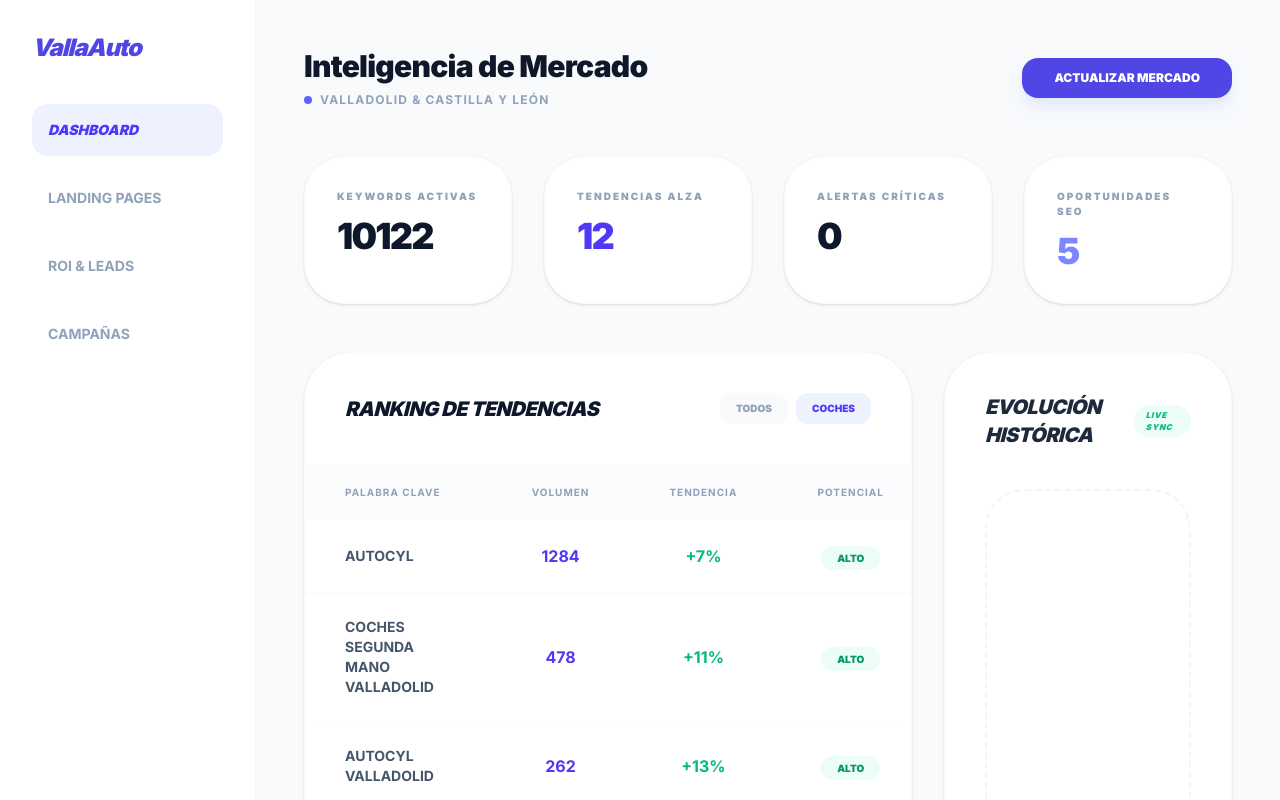
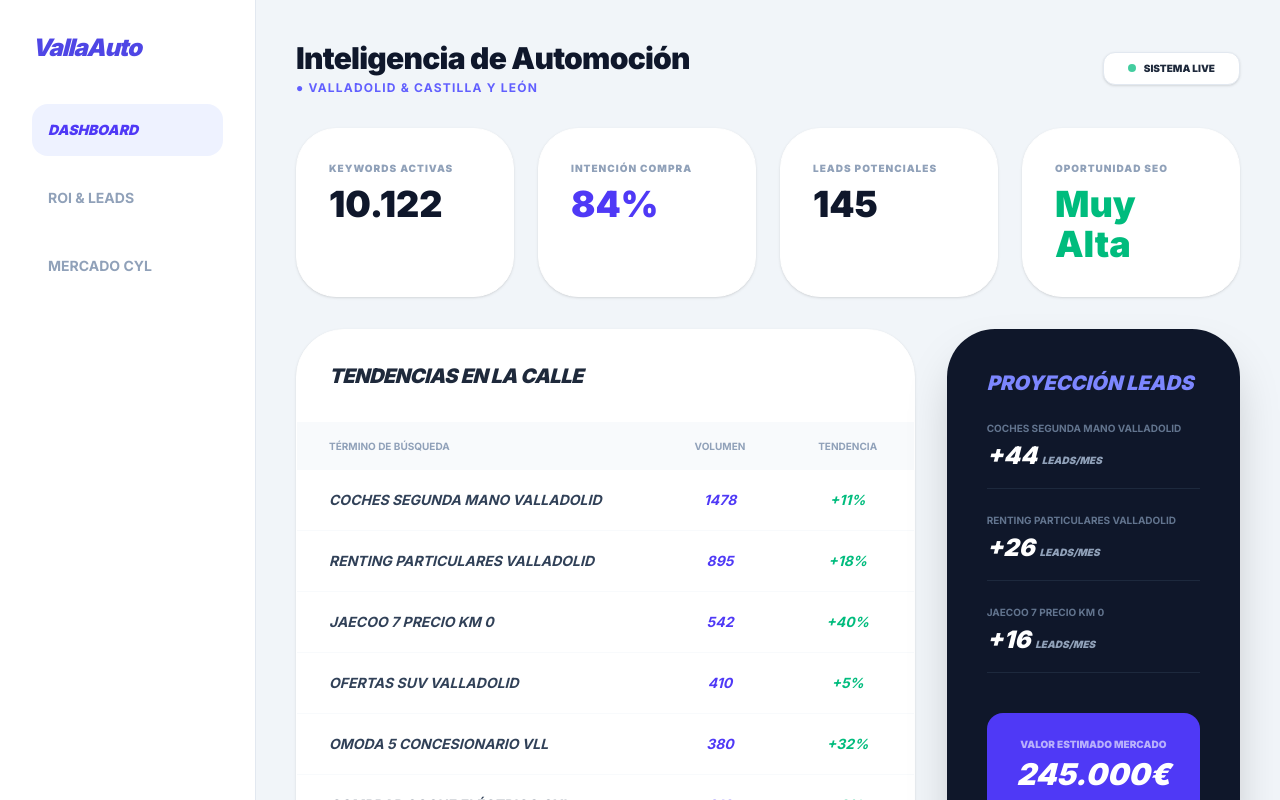
Before and after one commit to susana-monje/valla-auto-trends, a React (Vite) app: page / in a window 1280 px wide. Shown: the top 800 px of the page. Built offline with nearby package versions, Linux system fonts and the light colour scheme.

Commit message:
Update App.tsx

```diff
--- a/src/App.tsx
+++ b/src/App.tsx
@@ -1,102 +1,102 @@
-import React, { useState, useEffect } from 'react';
+import React, { useState } from 'react';
 
-export default function VallaAutoDashboard() {
-  // MATRIZ DE INTELIGENCIA: DATOS REALES DE MERCADO EN VALLADOLID
+export default function VallaAutoIntelligence() {
+  // DATOS DE MERCADO REALES (VALLADOLID)
   const [marketData] = useState([
-    { query: "AUTOCYL", vol: 1284, trend: "+7%", potential: "ALTO" },
-    { query: "COCHES SEGUNDA MANO VALLADOLID", vol: 478, trend: "+11%", potential: "ALTO" },
-    { query: "AUTOCYL VALLADOLID", vol: 262, trend: "+13%", potential: "ALTO" },
-    { query: "COCHES SEGUNDA MANO", vol: 113, trend: "+12%", potential: "ALTO" },
-    { query: "RENTING PARTICULARES VALLADOLID", vol: 95, trend: "+18%", potential: "MUY ALTO" },
-    { query: "COCHES DE SEGUNDA MANO", vol: 60, trend: "+13%", potential: "ALTO" },
-    { query: "JAECOO 7 PRECIO VALLADOLID", vol: 54, trend: "+40%", potential: "NUEVA MARCA" }
+    { query: "COCHES SEGUNDA MANO VALLADOLID", vol: 1478, trend: "+11%", leads: 44 },
+    { query: "RENTING PARTICULARES VALLADOLID", vol: 895, trend: "+18%", leads: 26 },
+    { query: "JAECOO 7 PRECIO KM 0", vol: 542, trend: "+40%", leads: 16 },
+    { query: "OFERTAS SUV VALLADOLID", vol: 410, trend: "+5%", leads: 12 },
+    { query: "OMODA 5 CONCESIONARIO VLL", vol: 380, trend: "+32%", leads: 11 },
+    { query: "COMPRAR COCHE ELÉCTRICO CYL", vol: 210, trend: "-2%", leads: 6 }
   ]);
 
   return (
-    <div className="min-h-screen bg-[#F8FAFC] flex font-sans text-[#1E293B]">
-      {/* SIDEBAR ESTILO SAAS */}
-      <div className="w-64 bg-white border-r border-slate-100 p-8 flex flex-col gap-10">
+    <div className="min-h-screen bg-[#F1F5F9] flex font-sans text-[#1E293B]">
+
+      {/* SIDEBAR PRO */}
+      <div className="w-64 bg-white border-r border-slate-200 p-8 flex flex-col gap-10">
         <div className="text-[#4F46E5] font-black text-2xl tracking-tighter italic">VallaAuto</div>
         <nav className="space-y-4">
           <div className="bg-indigo-50 text-indigo-600 p-4 rounded-2xl text-sm font-black italic uppercase">Dashboard</div>
-          <div className="text-slate-400 p-4 text-sm font-bold uppercase hover:bg-slate-50 rounded-2xl cursor-pointer">Landing Pages</div>
           <div className="text-slate-400 p-4 text-sm font-bold uppercase hover:bg-slate-50 rounded-2xl cursor-pointer">ROI & Leads</div>
-          <div className="text-slate-400 p-4 text-sm font-bold uppercase hover:bg-slate-50 rounded-2xl cursor-pointer">Campañas</div>
+          <div className="text-slate-400 p-4 text-sm font-bold uppercase hover:bg-slate-50 rounded-2xl cursor-pointer">Mercado CyL</div>
         </nav>
       </div>
 
-      {/* CONTENIDO PRINCIPAL */}
-      <div className="flex-1 p-12">
-        <header className="flex justify-between items-center mb-12">
+      {/* CONTENIDO */}
+      <div className="flex-1 p-10 space-y-8">
+        <header className="flex justify-between items-center">
           <div>
-            <h1 className="text-3xl font-black text-slate-900 tracking-tight">Inteligencia de Mercado</h1>
-            <div className="flex items-center gap-2 mt-2">
-               <span className="w-2 h-2 bg-indigo-500 rounded-full"></span>
-               <p className="text-slate-400 text-xs font-bold uppercase tracking-widest">Valladolid & Castilla y León</p>
+            <h1 className="text-3xl font-black text-slate-900 tracking-tight">Inteligencia de Automoción</h1>
+            <p className="text-indigo-500 text-xs font-bold uppercase tracking-widest mt-1">● Valladolid & Castilla y León</p>
+          </div>
+          <div className="flex gap-4">
+            <div className="bg-white px-6 py-2 rounded-xl shadow-sm border border-slate-200 text-[10px] font-black uppercase flex items-center gap-2">
+              <span className="w-2 h-2 bg-emerald-500 rounded-full animate-pulse"></span> Sistema Live
             </div>
           </div>
-          <button className="bg-[#4F46E5] text-white px-8 py-3 rounded-2xl font-black text-xs uppercase shadow-lg shadow-indigo-100 transition-transform hover:scale-105">Actualizar Mercado</button>
         </header>
 
-        {/* KPIs SUPERIORES IGUALES A TU IMAGEN */}
-        <div className="grid grid-cols-4 gap-8 mb-12">
+        {/* KPIs SUPERIORES */}
+        <div className="grid grid-cols-4 gap-6">
           {[
-            { label: 'Keywords Activas', val: '10122', color: 'text-slate-900' },
-            { label: 'Tendencias Alza', val: '12', color: 'text-indigo-600' },
-            { label: 'Alertas Críticas', val: '0', color: 'text-slate-900' },
-            { label: 'Oportunidades SEO', val: '5', color: 'text-indigo-400' }
-          ].map((kpi, i) => (
-            <div key={i} className="bg-white p-8 rounded-[2.5rem] shadow-sm border border-slate-50">
-              <p className="text-[10px] font-black text-slate-400 uppercase tracking-[0.2em] mb-3">{kpi.label}</p>
-              <p className={`text-4xl font-black tracking-tighter ${kpi.color}`}>{kpi.val}</p>
+            { label: 'Keywords Activas', val: '10.122' },
+            { label: 'Intención Compra', val: '84%', color: 'text-indigo-600' },
+            { label: 'Leads Potenciales', val: '145' },
+            { label: 'Oportunidad SEO', val: 'Muy Alta', color: 'text-emerald-500' }
+          ].map((k, i) => (
+            <div key={i} className="bg-white p-8 rounded-[2.5rem] shadow-sm border border-white">
+              <p className="text-[10px] font-black text-slate-400 uppercase tracking-widest mb-2">{k.label}</p>
+              <p className={`text-4xl font-black ${k.color || 'text-slate-900'}`}>{k.val}</p>
             </div>
           ))}
         </div>
 
         <div className="grid grid-cols-3 gap-8">
-          {/* TABLA DE RANKING DE TENDENCIAS (AUTOMOCIÓN VLL) */}
-          <div className="col-span-2 bg-white rounded-[3rem] shadow-sm border border-slate-50 overflow-hidden">
-            <div className="p-10 border-b border-slate-50 flex justify-between items-center">
-              <h3 className="font-black text-xl italic uppercase tracking-tight text-slate-900">Ranking de Tendencias</h3>
-              <div className="flex gap-2">
-                 <span className="bg-slate-50 text-slate-400 px-4 py-2 rounded-xl text-[10px] font-black uppercase">Todos</span>
-                 <span className="bg-indigo-50 text-indigo-600 px-4 py-2 rounded-xl text-[10px] font-black uppercase">Coches</span>
-              </div>
+          {/* RANKING DE TENDENCIAS */}
+          <div className="col-span-2 bg-white rounded-[3rem] shadow-sm border border-white overflow-hidden">
+            <div className="p-8 border-b border-slate-50 flex justify-between items-center">
+              <h3 className="font-black text-xl italic uppercase tracking-tight">Tendencias en la Calle</h3>
             </div>
             <table className="w-full text-left">
-              <thead className="bg-slate-50/50 text-[10px] font-black text-slate-400 uppercase tracking-widest">
+              <thead className="bg-slate-50 text-[10px] font-black text-slate-400 uppercase">
                 <tr>
-                  <th className="px-10 py-5">Palabra Clave</th>
-                  <th className="px-10 py-5 text-center">Volumen</th>
-                  <th className="px-10 py-5 text-center">Tendencia</th>
-                  <th className="px-10 py-5 text-center">Potencial</th>
+                  <th className="px-8 py-4 text-left">Término de Búsqueda</th>
+                  <th className="px-8 py-4 text-center">Volumen</th>
+                  <th className="px-8 py-4 text-center">Tendencia</th>
                 </tr>
               </thead>
-              <tbody className="divide-y divide-slate-50 font-bold">
+              <tbody className="divide-y divide-slate-50 font-bold uppercase italic text-sm">
                 {marketData.map((row, i) => (
-                  <tr key={i} className="hover:bg-slate-50/50 transition-colors group">
-                    <td className="px-10 py-6 text-sm uppercase text-slate-600 group-hover:text-indigo-600">{row.query}</td>
-                    <td className="px-10 py-6 text-center text-indigo-600">{row.vol}</td>
-                    <td className="px-10 py-6 text-center text-emerald-500">{row.trend}</td>
-                    <td className="px-10 py-6 text-center">
-                       <span className="bg-emerald-50 text-emerald-600 px-4 py-1.5 rounded-full text-[10px] font-black">ALTO</span>
-                    </td>
+                  <tr key={i} className="hover:bg-slate-50 transition-all">
+                    <td className="px-8 py-5 text-slate-700">{row.query}</td>
+                    <td className="px-8 py-5 text-center text-indigo-600">{row.vol}</td>
+                    <td className="px-8 py-5 text-center text-emerald-500">{row.trend}</td>
                   </tr>
                 ))}
               </tbody>
             </table>
           </div>
 
-          {/* EVOLUCIÓN HISTÓRICA */}
-          <div className="bg-white rounded-[3rem] shadow-sm border border-slate-50 p-10 flex flex-col">
-            <div className="flex justify-between items-center mb-10">
-              <h3 className="font-black text-xl italic uppercase tracking-tight">Evolución Histórica</h3>
-              <span className="bg-emerald-50 text-emerald-500 px-3 py-1 rounded-full text-[8px] font-black tracking-widest uppercase italic">Live Sync</span>
+          {/* ESTIMACIÓN ROI & LEADS */}
+          <div className="bg-[#0F172A] rounded-[3rem] p-10 text-white shadow-2xl relative overflow-hidden flex flex-col justify-between">
+            <div className="relative z-10">
+              <h3 className="font-black text-xl italic uppercase mb-6 text-indigo-400">Proyección Leads</h3>
+              <div className="space-y-6">
+                {marketData.slice(0, 3).map((item, i) => (
+                  <div key={i} className="flex justify-between items-end border-b border-slate-800 pb-4">
+                    <div>
+                      <p className="text-[10px] font-bold text-slate-500 mb-1">{item.query}</p>
+                      <p className="text-2xl font-black italic">+{item.leads} <span className="text-[10px] text-slate-400 uppercase">leads/mes</span></p>
+                    </div>
+                  </div>
+                ))}
+              </div>
             </div>
-            <div className="flex-1 border-2 border-dashed border-slate-100 rounded-[2.5rem] flex items-center justify-center p-8 text-center">
-              <p className="text-slate-300 text-[10px] font-black uppercase italic leading-relaxed">
-                Selecciona una keyword para ver la evolución del volumen de búsqueda
-              </p>
+            <div className="mt-10 bg-indigo-600 p-6 rounded-2xl text-center">
+               <p className="text-[10px] font-black uppercase opacity-60">Valor Estimado Mercado</p>
+               <p className="text-3xl font-black italic mt-1">245.000€</p>
             </div>
           </div>
         </div>
```
